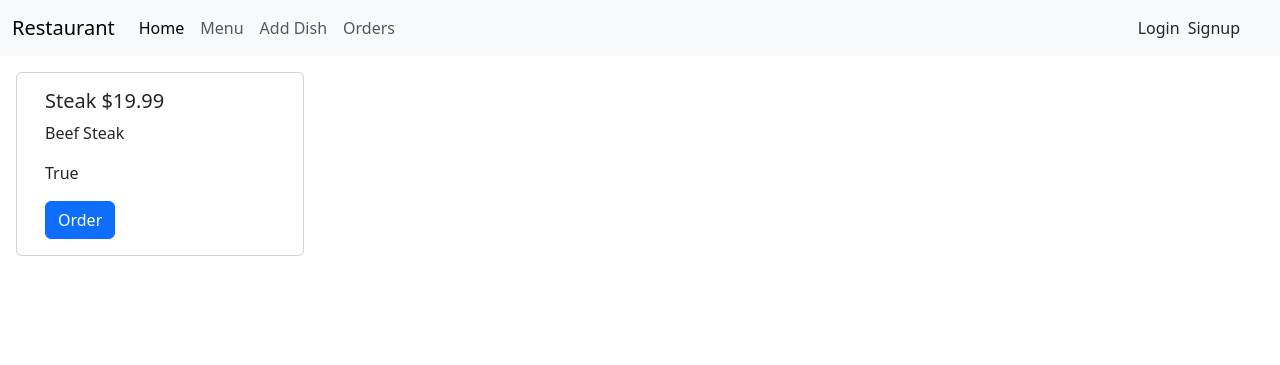
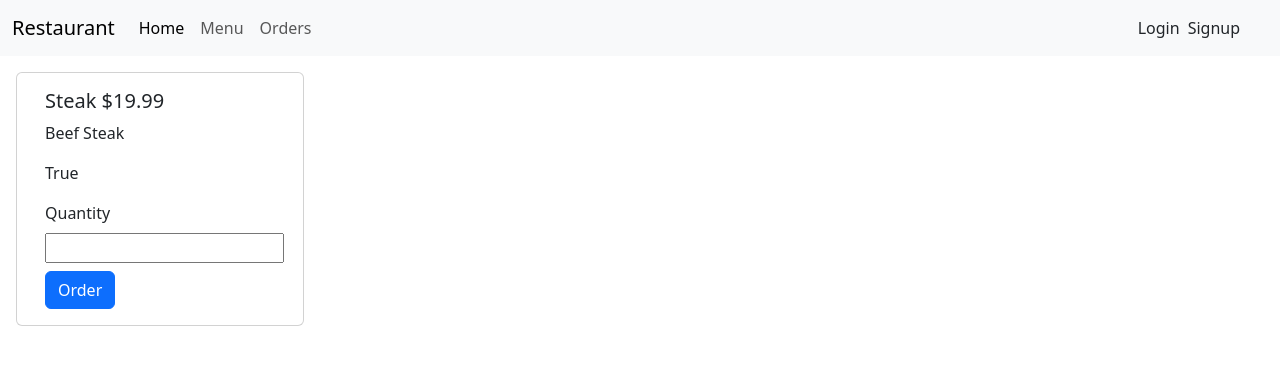
Before and after one commit to DaniloKoljensic007/Django-restaurant, a Django app: page /restaurant/menu/1/ in a window 1280 px wide. Shown: the top 365 px of the page. Run offline with Django 5.2, Linux system fonts and the light colour scheme; data comes from the database, SQL or seed files in the repository; both versions use the stored data as it was after the commit.

Commit message:
Adding auth and authorization logic to views

```diff
--- a/menu/views.py
+++ b/menu/views.py
@@ -1,5 +1,6 @@
 from django.shortcuts import render, get_object_or_404, redirect
 from django.http import HttpResponse, Http404
+from django.contrib import messages
 from .models import Dish, Category
 from .forms import DishForm
 
@@ -7,25 +8,30 @@ from .forms import DishForm
 
 
 def index(request, category_id=None):
-    categories = Category.objects.all()
-
-    if category_id:
-        selected_category = get_object_or_404(Category, id=category_id)
-        dishes = Dish.objects.filter(category=selected_category)
+    if not request.user.is_authenticated:
+        messages.warning(request, "You must be login to access this page!")
+        return redirect("login")
 
     else:
-        dishes = Dish.objects.all()
-        selected_category = None
+        categories = Category.objects.all()
 
-    return render(
-        request,
-        "index.html",
-        {
-            "dishes": dishes,
-            "categories": categories,
-            "selected_category": selected_category,
-        },
-    )
+        if category_id:
+            selected_category = get_object_or_404(Category, id=category_id)
+            dishes = Dish.objects.filter(category=selected_category)
+
+        else:
+            dishes = Dish.objects.all()
+            selected_category = None
+
+        return render(
+            request,
+            "index.html",
+            {
+                "dishes": dishes,
+                "categories": categories,
+                "selected_category": selected_category,
+            },
+        )
 
 
 def detail(request, id):
@@ -63,6 +69,14 @@ def edit_dish(request, id):
 
 def create_dish(request):
 
+    if not request.user.is_authenticated:
+        messages.warning(request, "You must be logged in to access this page!")
+        return redirect("login")
+
+    if not request.user.is_staff:
+        messages.error(request, "You don't have access to this page!")
+        return redirect("index")
+
     if request.method == "POST":
         form = DishForm(request.POST)
         if form.is_valid():
--- a/templates/base.html
+++ b/templates/base.html
@@ -38,9 +38,11 @@
             <li class="nav-item">
               <a class="nav-link" href="{% url 'index' %}">Menu</a>
             </li>
+            {% if user.is_staff_member %}
             <li class="nav-item">
               <a class="nav-link" href="{% url 'create' %}">Add Dish</a>
             </li>
+            {% endif %}
             <li class="nav-item">
               <a class="nav-link" aria-current="page" href="{% url 'index' %}"
                 >Orders</a
--- a/templates/detail.html
+++ b/templates/detail.html
@@ -13,7 +13,9 @@
           <h5 class="card-title">{{dish.name}} ${{dish.price}}</h5>
           <p class="card-text">{{dish.description}}</p>
           <p class="card-text">{{dish.is_available}}</p>
-          <button type="submit" class="btn btn-primary">Order</button>
+          <label for="Quantity" class="mb-2"> Quantity </label>
+          <input type="number" name="Quantity" />
+          <button type="submit" class="btn btn-primary mt-2">Order</button>
         </div>
       </div>
     </div>
--- a/templates/login.html
+++ b/templates/login.html
@@ -3,3 +3,6 @@
   {% csrf_token %} {{form.as_p}}
   <button type="submit">Login</button>
 </form>
+{% if messages %} {% for message in messages %}
+<div class="alert alert-{{ message.tags }}">{{ message }}</div>
+{% endfor %} {% endif %}
```
Also changed, not shown: db.sqlite3.
